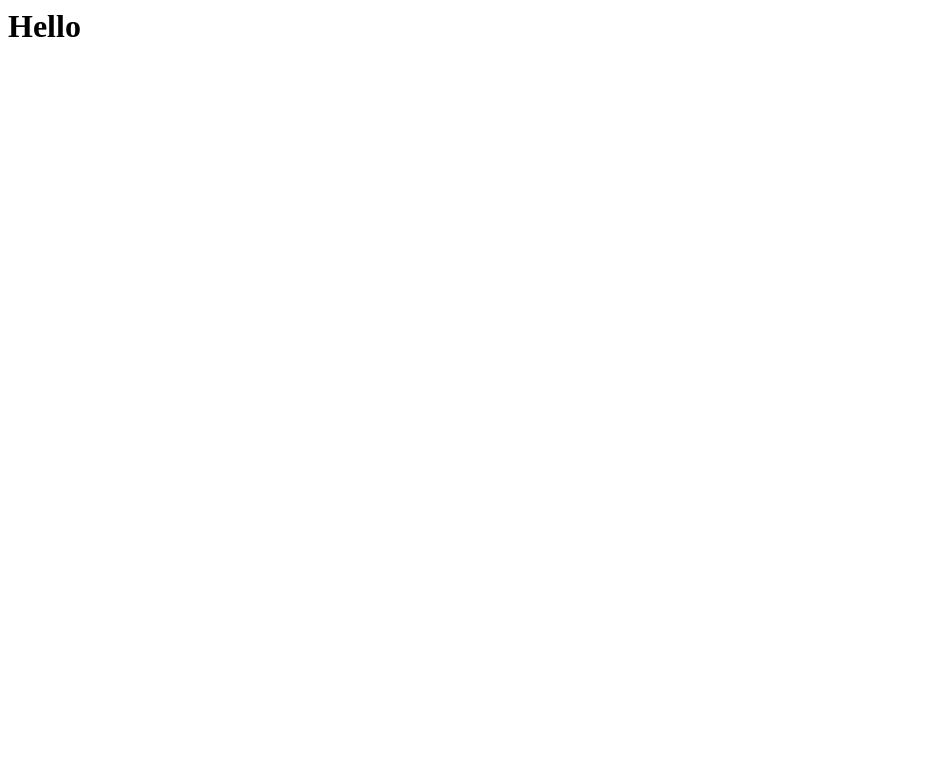
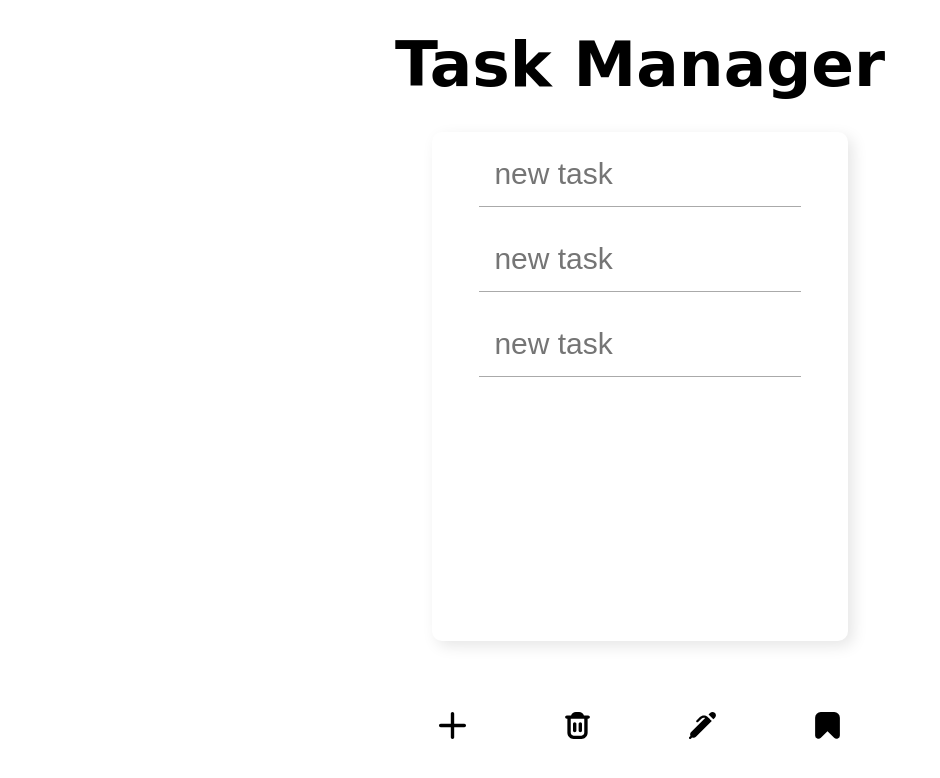
Before and after one commit to saadaryf/Daily-Task-Manager, a plain HTML site: page index.html in a window 1280 px wide. Shown: the whole page, without its empty margins (0-940 px from the left). Drawn offline with Linux system fonts and the light colour scheme.

Commit message:
can add,remove,edit,save, tasks

```diff
--- a/index.html
+++ b/index.html
@@ -1 +1,24 @@
-<h1>Hello</h1>
+<!DOCTYPE html>
+<html lang="en">
+<head>
+    <meta charset="UTF-8">
+    <meta name="viewport" content="width=device-width, initial-scale=1.0, userscaleable=no">
+    <title>DailyTaskManager</title>
+    <link rel="stylesheet" href="styles.css">
+</head>
+<body>
+    <main>
+        <h1>Task Manager</h1>
+        <div class="tasks-tab">
+            <!-- task fields are being added/removed in main.js  -->
+        </div>
+        <div class="menu">
+            <button id="add-task-button" title="Add Task"><img src="svg/plus.svg" alt="add"></button>
+            <button id="remove-task-button" title="Remove Task"><img src="svg/trash.svg" alt="add"></button>
+            <button id="edit-tasks-button" title="Edit Tasks"><img src="svg/pen-clip.svg" alt="add"></button>
+            <button id="save-tasks-button" title="Save Tasks"><img src="svg/bookmark.svg" alt="add"></button>
+        </div>
+    </main>
+    <script src="main.js"></script>
+</body>
+</html>
--- /dev/null
+++ b/main.js
@@ -0,0 +1,61 @@
+const tasksTab = document.querySelector('.tasks-tab');
+const addButton = document.getElementById('add-task-button');
+const removeButton = document.getElementById('remove-task-button');
+const editButton = document.getElementById('edit-tasks-button');
+const saveButton = document.getElementById('save-tasks-button');
+
+document.addEventListener('DOMContentLoaded', loadSavedTasks);
+addButton.addEventListener('click', addAnotherTaskField);
+removeButton.addEventListener('click', removeLastTaskField);
+editButton.addEventListener('click', makeFieldsEditable);
+saveButton.addEventListener('click', saveFields);
+
+const initialFieldCount = localStorage.getItem('fieldCount') || 3;
+
+for (let i = 0; i < initialFieldCount; i++) {
+    addAnotherTaskField();
+}
+
+function addAnotherTaskField() {
+    const newField = document.createElement('input');
+    newField.type = 'text';
+    newField.placeholder = 'new task';
+    tasksTab.appendChild(newField);
+
+    updateFieldCount();
+}
+function removeLastTaskField() {
+    const taskFields = tasksTab.querySelectorAll('input');
+    const lastField = taskFields[taskFields.length - 1];
+    if (lastField) {
+        const lastIndex = taskFields.length - 1;
+        localStorage.removeItem(`savedTasksData${lastIndex}`);
+
+        tasksTab.removeChild(lastField);
+    }
+
+    updateFieldCount();
+}
+function makeFieldsEditable() {
+    const taskFields = tasksTab.querySelectorAll('input');
+    taskFields.forEach(input =>{
+        input.readOnly = false;
+    });
+}
+function saveFields() {
+    const taskFields = tasksTab.querySelectorAll('input');
+    taskFields.forEach((input, index) => {
+        localStorage.setItem(`savedTasksData${index}`, input.value);
+        input.readOnly = true;
+    });
+}
+function updateFieldCount() {
+    const fieldCount = tasksTab.querySelectorAll('input').length;
+    localStorage.setItem('fieldCount', fieldCount);
+}
+function loadSavedTasks() {
+    const taskFields = tasksTab.querySelectorAll('input');
+    taskFields.forEach((input, index) => {
+        input.value = localStorage.getItem(`savedTasksData${index}`);
+    });
+}
--- /dev/null
+++ b/styles.css
@@ -0,0 +1,102 @@
+
+:root{
+    --background-color: white;
+}
+*{
+    padding: 0;
+    margin: 0;
+}
+body{
+    width: 100svw;
+    height: 100svh;
+    background: var(--background-color);
+    margin: auto;
+    font-size: 30px;
+    display: flex;
+    align-items: center;
+    justify-content: center;
+    overflow: hidden;
+}
+main{
+    position: relative;
+    height: 98%;
+    width: 98%;
+    display: flex;
+    flex-direction: column;
+    align-items: center;
+    justify-content: center;
+    border-radius: 20px;
+
+}
+h1{
+    font-family: cursive;
+    position: relative;
+    width: fit-content;
+    font-size: 2.1em;
+    margin: auto;
+    margin-bottom: 10px;
+}
+.tasks-tab{
+    height: 65%;
+    margin: auto;
+    display: flex;
+    flex-direction: column;
+    align-items: center;
+    justify-content: flex-start;
+    overflow-y: auto;
+    border-radius: 10px;
+    box-shadow: 5px 5px 15px rgba(0, 0, 0, 0.1), -5px -5px 15px rgba(255, 255, 255, 0.8);
+}
+.tasks-tab input{
+    width: clamp(250px, 70%, 500px);
+    padding: 15px;
+    font-size: 30px;
+    outline: none;
+    margin-bottom: 10px;
+    margin-top: 10px;
+    border-radius: 0px;
+    border: 0;
+    border-bottom: 1px solid rgba(128, 128, 128, 0.671);
+
+    &:hover,
+    &:focus{
+        border-radius: 8px;
+        border: 0;
+        box-shadow:
+        inset 0px 1px 10px rgba(255, 255, 255, 0.7),
+        inset 1px 1px 3px rgba(0, 0, 0, 0.3);
+    }
+}
+.menu{
+    width: clamp(250px, 70%, 500px);
+    margin: auto;
+    display: flex;
+    justify-content: space-around;
+    align-items: center;
+    padding: 20px;
+    border-radius: 10px;
+}
+.menu button{
+    padding: 10px;
+    border-radius: 50%;
+    background: transparent;
+    cursor: pointer;
+    outline: none;
+    border: 0;
+    transition: all 0.1s ease-in-out;
+    &:hover{
+        transform: scale(1.1);
+        box-shadow: 5px 5px 15px rgba(0, 0, 0, 0.1), -5px -5px 15px rgba(255, 255, 255, 0.8);
+    }
+}
+.menu img{
+    width: 27px;
+}
+
+/* responsive */
+
+@media (max-width: 767px) {
+    body{
+        font-size: 15px;
+    }
+}
```
Also changed, not shown: svg/bookmark.svg (added), svg/pen-clip.svg (added), svg/plus.svg (added), svg/trash.svg (added).
